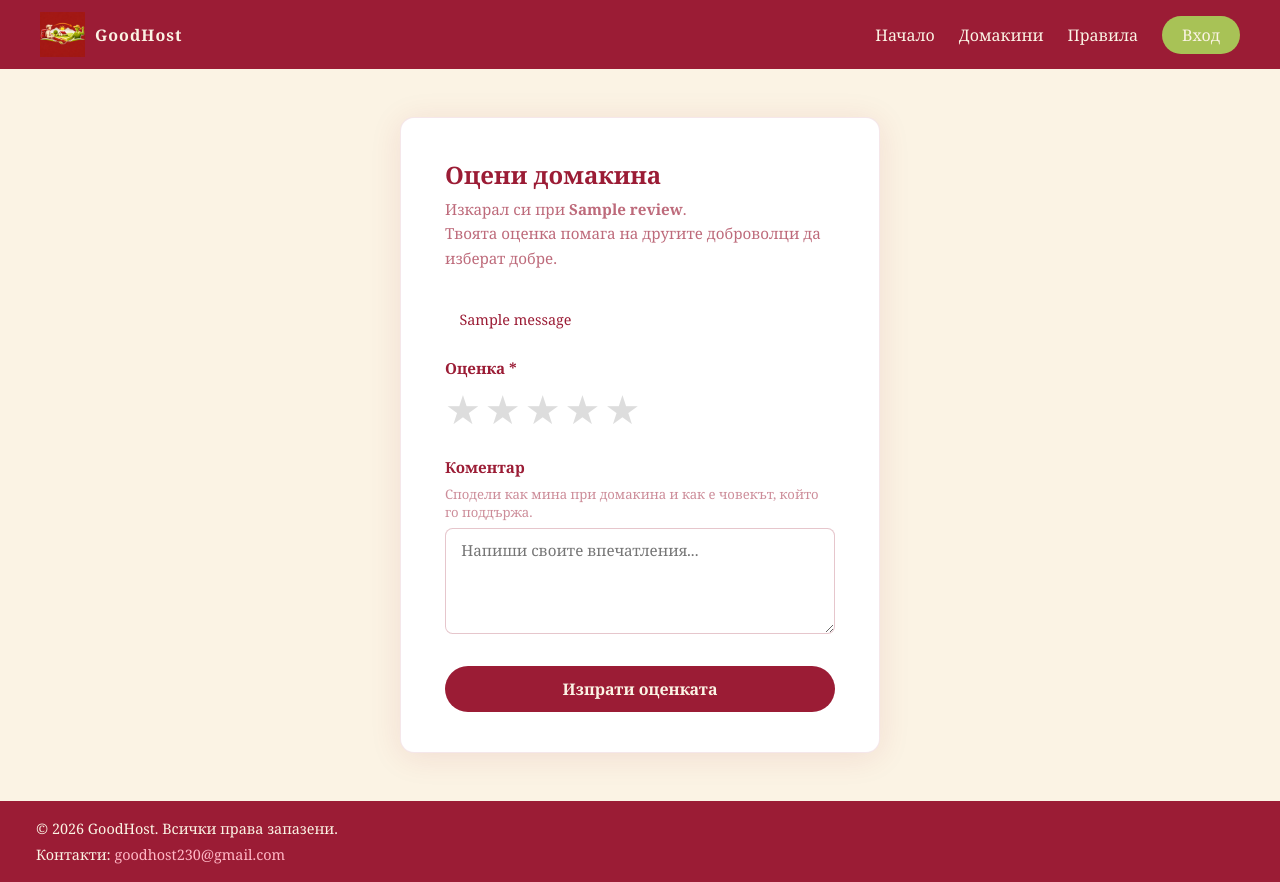
After one commit to Ani124430/GoodHost, a Flask app: template templates/review.html in a window 1280 px wide. The commit adds this page. Run offline with Flask 3, Linux system fonts and the light colour scheme; the template is opened without the code that fills it: most values are stand-ins (such as "Sample title", 1, 10 or a date in 2020); one stand-in notice (Sample message) is shown.

Commit message:
Add host rating system with recommended badge

```diff
--- /dev/null
+++ b/templates/review.html
@@ -0,0 +1,258 @@
+<!DOCTYPE html>
+<html lang="bg">
+<head>
+  <meta charset="UTF-8"/>
+  <meta name="viewport" content="width=device-width, initial-scale=1.0"/>
+  <title>Оцени домакина – GoodHost</title>
+  <style>
+    :root {
+      --red:   #9B1C35;
+      --cream: #FBF3E4;
+      --green: #A8C256;
+      --gold:  #c8a415;
+    }
+
+    * { margin: 0; padding: 0; box-sizing: border-box; }
+
+    body {
+      background-color: var(--cream);
+      color: var(--red);
+      font-family: Georgia, serif;
+      min-height: 100vh;
+      display: flex;
+      flex-direction: column;
+    }
+
+    header {
+      background-color: var(--red);
+      display: flex;
+      align-items: center;
+      justify-content: space-between;
+      padding: 0.75em 2.5em;
+    }
+
+    .logo { display: flex; align-items: center; gap: 0.625em; }
+    .logo span { color: var(--cream); font-size: 1rem; font-weight: bold; letter-spacing: 0.0625em; }
+
+    nav { display: flex; align-items: center; gap: 1.5em; }
+    nav a { color: var(--cream); text-decoration: none; font-size: 1rem; }
+    nav a:hover { color: var(--green); }
+
+    nav a button {
+      background-color: var(--green);
+      color: var(--cream);
+      border: none;
+      padding: 0.5em 1.25em;
+      border-radius: 1.875em;
+      font-size: 1rem;
+      cursor: pointer;
+      font-family: Georgia, serif;
+    }
+    nav a button:hover { background-color: #8faa3e; }
+
+    main {
+      flex: 1;
+      display: flex;
+      align-items: center;
+      justify-content: center;
+      padding: 3em 1.5em;
+    }
+
+    .review-card {
+      background: #fff;
+      border-radius: 0.875em;
+      padding: 2.5em 2.75em;
+      max-width: 30em;
+      width: 100%;
+      box-shadow: 0 0.25em 2em rgba(155, 28, 53, 0.1);
+      border: 0.0625em solid rgba(155, 28, 53, 0.1);
+    }
+
+    .review-card h1 {
+      font-size: 1.5rem;
+      color: var(--red);
+      margin-bottom: 0.25em;
+    }
+
+    .review-card .subtitle {
+      font-size: 0.95rem;
+      color: var(--red);
+      opacity: 0.65;
+      margin-bottom: 2em;
+      line-height: 1.6;
+    }
+
+    .stars-label {
+      font-size: 0.95rem;
+      font-weight: bold;
+      color: var(--red);
+      margin-bottom: 0.75em;
+      display: block;
+    }
+
+    .stars-input {
+      display: flex;
+      flex-direction: row-reverse;
+      justify-content: flex-end;
+      gap: 0.25em;
+      margin-bottom: 1.75em;
+    }
+
+    .stars-input input[type="radio"] {
+      display: none;
+    }
+
+    .stars-input label {
+      font-size: 2.5rem;
+      color: #ddd;
+      cursor: pointer;
+      transition: color 0.15s;
+      line-height: 1;
+    }
+
+    .stars-input label:hover,
+    .stars-input label:hover ~ label,
+    .stars-input input[type="radio"]:checked ~ label {
+      color: var(--gold);
+    }
+
+    .comment-label {
+      font-size: 0.95rem;
+      font-weight: bold;
+      color: var(--red);
+      margin-bottom: 0.5em;
+      display: block;
+    }
+
+    .comment-note {
+      font-size: 0.82rem;
+      color: var(--red);
+      opacity: 0.5;
+      margin-bottom: 0.5em;
+      display: block;
+    }
+
+    textarea {
+      width: 100%;
+      min-height: 7em;
+      padding: 0.75em 1em;
+      border: 0.0625em solid rgba(155, 28, 53, 0.25);
+      border-radius: 0.5em;
+      font-family: Georgia, serif;
+      font-size: 0.95rem;
+      color: var(--red);
+      background: #fff;
+      resize: vertical;
+      outline: none;
+      transition: border-color 0.2s;
+      margin-bottom: 1.75em;
+    }
+
+    textarea:focus { border-color: rgba(155, 28, 53, 0.55); }
+
+    .submit-btn {
+      width: 100%;
+      background-color: var(--red);
+      color: var(--cream);
+      border: none;
+      border-radius: 2em;
+      padding: 0.75em;
+      font-size: 1rem;
+      font-family: Georgia, serif;
+      font-weight: bold;
+      cursor: pointer;
+      transition: background-color 0.2s;
+    }
+    .submit-btn:hover { background-color: #7a1228; }
+
+    .flash-messages { margin-bottom: 1.25em; }
+    .flash {
+      padding: 0.65em 1em;
+      border-radius: 0.45em;
+      font-size: 0.9rem;
+      margin-bottom: 0.5em;
+    }
+    .flash-error { background: #f8d7da; color: #721c24; border: 1px solid #f5c6cb; }
+
+    footer {
+      background-color: var(--red);
+      color: var(--cream);
+      text-align: left;
+      padding: 1.25em 2.5em;
+      display: flex;
+      flex-direction: column;
+      gap: 0.5em;
+      font-size: 0.9rem;
+    }
+    footer a { color: #ffb7c5; text-decoration: none; }
+    footer a:hover { text-decoration: underline; }
+  </style>
+</head>
+<body>
+
+  <header>
+    <div class="logo">
+      <img src="/static/iconpicture.png" alt="GoodHost лого" style="height:45px; width:auto;"/>
+      <span>GoodHost</span>
+    </div>
+    <nav>
+      <a href="/">Начало</a>
+      <a href="/hosts">Домакини</a>
+      <a href="/rules">Правила</a>
+      {% if is_logged_in %}
+        <a href="/profile"><button>Профил</button></a>
+      {% else %}
+        <a href="/login"><button>Вход</button></a>
+      {% endif %}
+    </nav>
+  </header>
+
+  <main>
+    <div class="review-card">
+      <h1>Оцени домакина</h1>
+      <p class="subtitle">
+        Изкарал си при <strong>{{ review['host_name'] }}</strong>.<br>
+        Твоята оценка помага на другите доброволци да изберат добре.
+      </p>
+
+      {% with messages = get_flashed_messages(with_categories=true) %}
+        {% if messages %}
+          <div class="flash-messages">
+            {% for category, message in messages %}
+              <div class="flash flash-{{ category }}">{{ message }}</div>
+            {% endfor %}
+          </div>
+        {% endif %}
+      {% endwith %}
+
+      <form method="POST" action="/review/{{ token }}">
+        <span class="stars-label">Оценка *</span>
+        <div class="stars-input">
+          <input type="radio" id="s5" name="rating" value="5" required>
+          <label for="s5" title="5 звезди">★</label>
+          <input type="radio" id="s4" name="rating" value="4">
+          <label for="s4" title="4 звезди">★</label>
+          <input type="radio" id="s3" name="rating" value="3">
+          <label for="s3" title="3 звезди">★</label>
+          <input type="radio" id="s2" name="rating" value="2">
+          <label for="s2" title="2 звезди">★</label>
+          <input type="radio" id="s1" name="rating" value="1">
+          <label for="s1" title="1 звезда">★</label>
+        </div>
+
+        <span class="comment-label">Коментар</span>
+        <span class="comment-note">Сподели как мина при домакина и как е човекът, който го поддържа.</span>
+        <textarea name="comment" placeholder="Напиши своите впечатления..."></textarea>
+
+        <button type="submit" class="submit-btn">Изпрати оценката</button>
+      </form>
+    </div>
+  </main>
+
+  <footer>
+    <p>© 2026 GoodHost. Всички права запазени.</p>
+    <p>Контакти: <a href="mailto:goodhost230@gmail.com">goodhost230@gmail.com</a></p>
+  </footer>
+
+</body>
+</html>
```
Also changed, not shown: app/database.py (+14 -0 lines), app/routes/main.py (+142 -3 lines), static/css/hosts.css (+74 -0 lines), templates/hosts.html (+31 -0 lines).
